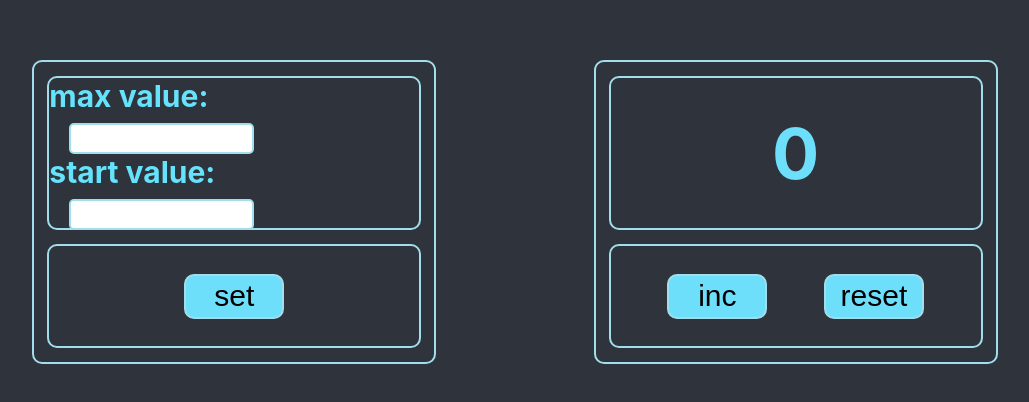
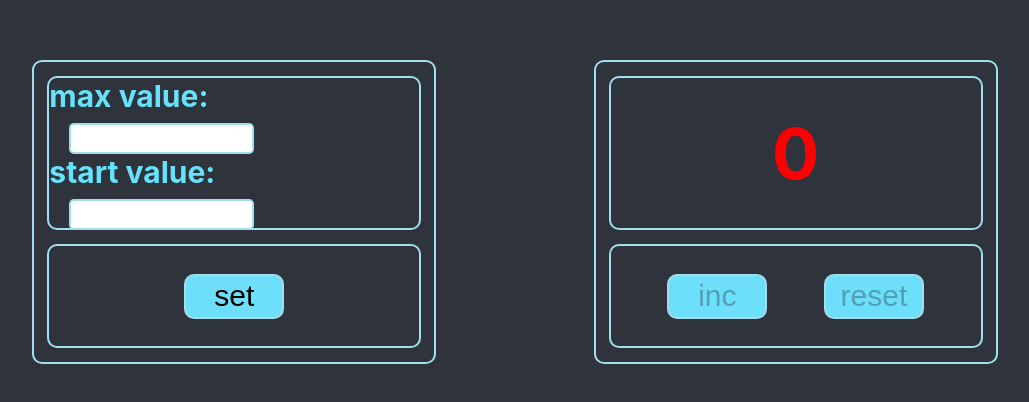
Before and after one commit to YarGromov/-Counter_1, a React (Create React App) app in the folder my-app/: page / in a window 1280 px wide. Shown: the part 188-590 px from the top of the page, without its empty margins (125-1154 px from the left). Built offline with nearby package versions, Linux system fonts and the light colour scheme.

Commit message:
disabled

```diff
--- a/my-app/src/components/ScreenWithResults.module.css
+++ b/my-app/src/components/ScreenWithResults.module.css
@@ -39,3 +39,7 @@
     width: 100px;
     font-size: 30px;
 }
+
+.red{
+    color:red;
+}
--- a/my-app/src/components/ScreenWithResults.tsx
+++ b/my-app/src/components/ScreenWithResults.tsx
@@ -2,7 +2,6 @@ import React, {useState} from 'react';
 import s from "./ScreenWithResults.module.css";
 import {AppRootStateType} from "../state/store";
 import {useDispatch, useSelector} from "react-redux";
-import {CountStateType} from "../state/reducer";
 
 export const INCREMENT = 'INCREMENT'
 export const  RESET = 'RESET'
@@ -12,23 +11,29 @@ export const ScreenWithResults = () => {
     const dispatch = useDispatch()
     const count = useSelector<AppRootStateType, number>(state => state.count)
     const startValue = useSelector<AppRootStateType, number>(state => state.startValue)
+    const maxValue = useSelector<AppRootStateType, number>(state => state.maxValue)
 
+    const countStyle = maxValue<=count ? s.red : '';
 
     const incrementFunc = () => {
         dispatch({type: INCREMENT})
+        if (count  === maxValue){
+            console.log('lol')
+        }
+    }
 
-    }
     const resetFunc = () => {
         dispatch({type: RESET})
     }
+
     return (
         <div className={s.ScreenWithResults}>
             <div className={s.firstContainer}>
-                <div>{count}</div>
+                <div className={countStyle}>{count}</div>
             </div>
             <div className={s.secondContainer}>
-                <button onClick={incrementFunc}>inc</button>
-                <button onClick={resetFunc}>reset</button>
+                <button disabled={maxValue<=count} onClick={incrementFunc}>inc</button>
+                <button disabled={count===startValue} onClick={resetFunc}>reset</button>
             </div>
         </div>
     );
--- a/my-app/src/components/ScreenWithSettings.tsx
+++ b/my-app/src/components/ScreenWithSettings.tsx
@@ -8,6 +8,8 @@ export const ScreenWithSettings = () => {
 
     let maxValue: string;
     let startValue: string;
+    const SET_VALUE = 'SET_VALUE';
+    const MAX_VALUE = 'MAX_VALUE'
 
     const maxValueHandler = (e: ChangeEvent<HTMLInputElement>) => {
         maxValue = e.currentTarget.value;
@@ -19,8 +21,8 @@ export const ScreenWithSettings = () => {
     }
 
     const setClick = () => {
-        dispatch({type: 'SET_VALUE', payload: Number(startValue)})
-        dispatch({type: 'MAX_VALUE', payload: Number(maxValue)})
+        dispatch({type: SET_VALUE, payload: Number(startValue)})
+        dispatch({type: MAX_VALUE, payload: Number(maxValue)})
     }
      return (
         <div className={s.ScreenWithSettings}>
```
Also changed, not shown: my-app/src/state/reducer.ts (+0 -16 lines).
